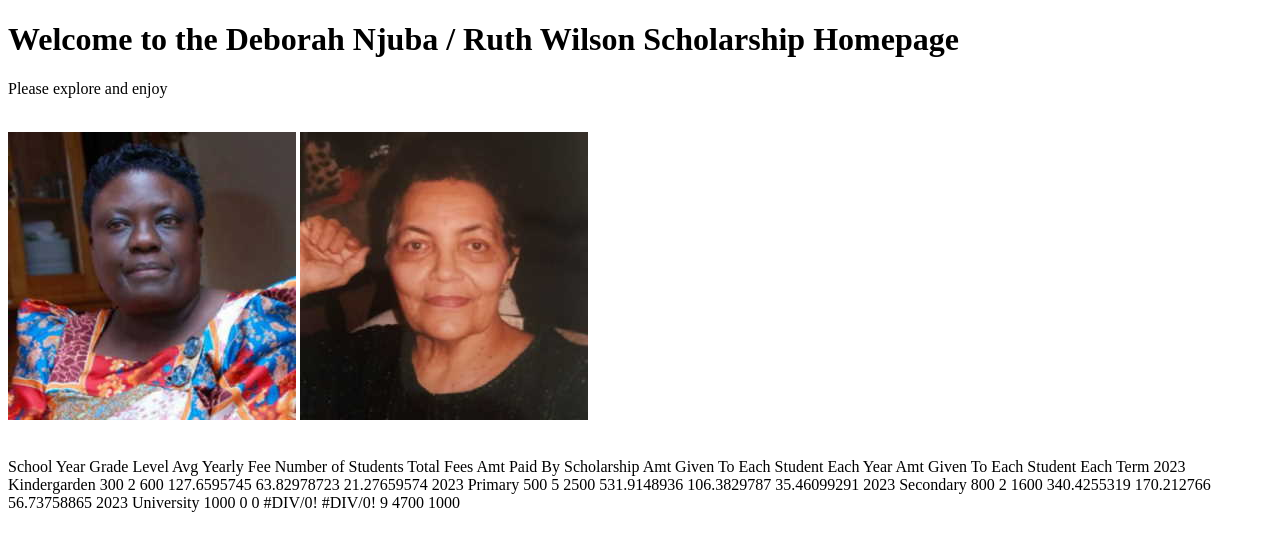
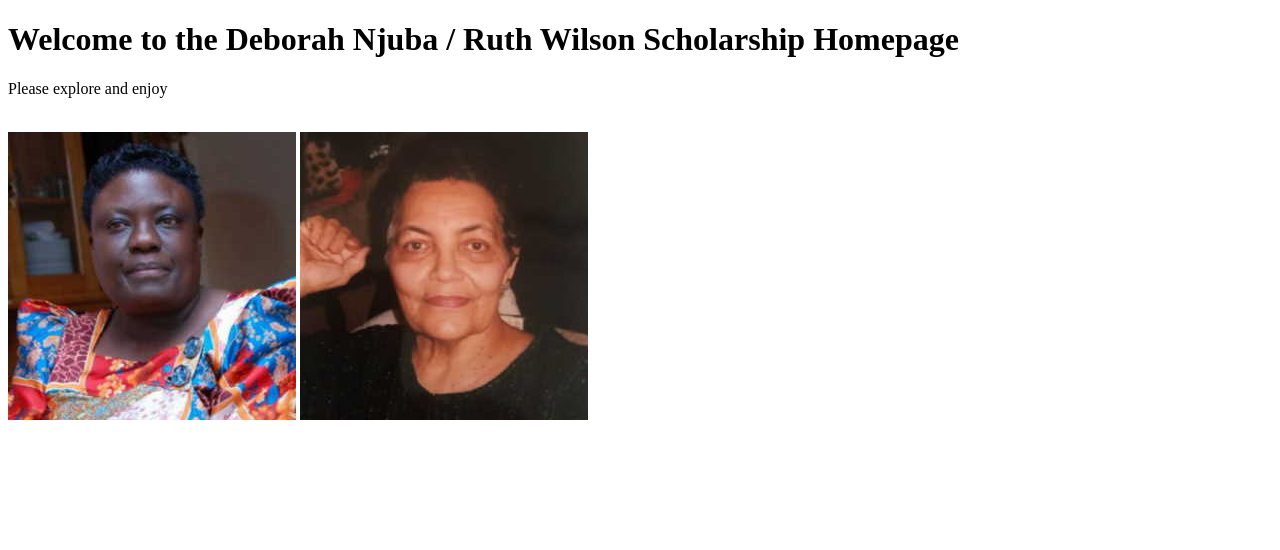
Before and after one commit to Wasambe/njuba, a plain HTML site: page index.html in a window 1280 px wide. Drawn offline with Linux system fonts and the light colour scheme.

Commit message:
Update index.html

```diff
--- a/index.html
+++ b/index.html
@@ -31,13 +31,8 @@
 	</div>
 <br>
 <p>
-School Year	Grade Level	Avg Yearly Fee	Number of Students	Total Fees	Amt Paid By Scholarship	Amt Given To Each Student Each Year	Amt Given To Each Student Each Term
-2023	Kindergarden	300	2	600	127.6595745	63.82978723	21.27659574
-2023	Primary	500	5	2500	531.9148936	106.3829787	35.46099291
-2023	Secondary	800	2	1600	340.4255319	170.212766	56.73758865
-2023	University	1000		0	0	#DIV/0!	#DIV/0!
-			9	4700	1000
-</>
+
+</p>
 
 </body>
 </html>
```
